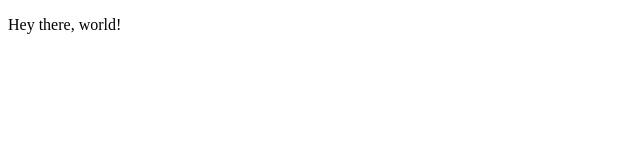
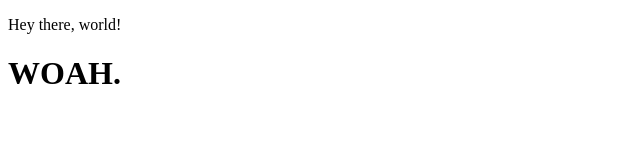
Before and after one commit to jenlaredo/test1, a plain HTML site: page index.html in a window 1280 px wide. Shown: the whole page, without its empty margins (0-640 px from the left). Drawn offline with Linux system fonts and the light colour scheme.

Commit message:
wow look at that

```diff
--- a/index.html
+++ b/index.html
@@ -7,5 +7,7 @@
 
 <p>Hey there, world!</p>
 
+<h1>WOAH.</h1>
+
 </body>
 </html>
```
